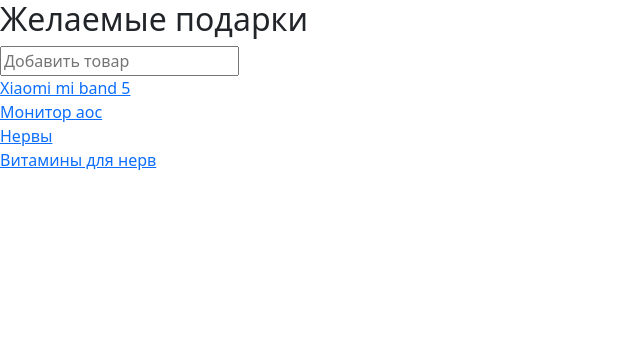
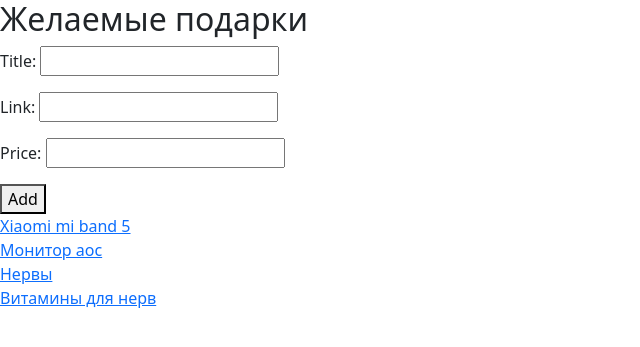
Before and after one commit to yurok0900/wishlist, a Django app: page /wisher/1/ in a window 1280 px wide. Shown: the top 347 px of the page, without its empty margins (0-640 px from the left). Run offline with Django 3.2, Linux system fonts and the light colour scheme; a user stored in the database is signed in; data comes from the database, SQL or seed files in the repository; both versions use the stored data as it was after the commit.

Commit message:
add button and function

```diff
--- /dev/null
+++ b/main/forms.py
@@ -0,0 +1,8 @@
+from django import forms
+from .models import Product
+
+class ProductForm(forms.ModelForm):
+
+    class Meta:
+        model = Product
+        fields = ('title', 'link', 'price')
--- a/main/models.py
+++ b/main/models.py
@@ -4,17 +4,20 @@ from django.contrib.auth.models import User
 class Product(models.Model):
     """ Таблица "Товаров"
 
-
     id
     Название товара
     Ссылка на товар
     Цена на товар
     Дата и время создания записи
+
     """
     title = models.CharField(max_length=120)
     link = models.URLField()
     price = models.IntegerField()
-    create_at = models.DateTimeField(auto_created=True)
+    create_at = models.DateTimeField(
+        auto_now_add=True,
+        auto_created=True
+        )
 
     def __str__(self):
         return self.title
@@ -22,12 +25,12 @@ class Product(models.Model):
 class WishList(models.Model):
     """ Таблица "Список желаемых подарков"
 
-
     id
     Название
     Владелец (Пользователь)
     Товары - ManyToMany
     Скрыт ли - bool
+
     """
     title = models.CharField(max_length=120)
     owner = models.ForeignKey(User, on_delete=models.CASCADE)
--- a/main/templates/wishlist.html
+++ b/main/templates/wishlist.html
@@ -1,9 +1,14 @@
 {% extends 'base.html' %}
 
 {% block body %}
+
     <h2> Желаемые подарки</h2>
     {% if is_owner_list %}
-        <input type="text" placeholder="Добавить товар"></br>
+        <form method="POST">
+            {% csrf_token %}
+            {{ form.as_p}}
+            <button type="submit">Add</button>
+        </form>
     {% endif %}
         {% for product in wishlist.product.all %}
         <a href="{{ product.link }}">{{ product.title }}</a><br>
--- a/main/views.py
+++ b/main/views.py
@@ -1,6 +1,8 @@
 from django.shortcuts import render, get_object_or_404
 
 from .models import WishList
+from .forms import ProductForm
+
 
 def index(request):
     return render(request,'index.html',{})
@@ -9,12 +11,25 @@ def about(request):
     return render(request,'about.html',{})
 
 def list_page(request, pk):
+    """
+    View page the wishlist.
+    """
     wishlist = get_object_or_404(WishList, pk=pk)
+
+    if request.method == 'POST':
+        form = ProductForm(request.POST)
+        product = form.save()
+        wishlist.product.add(product)
+        wishlist.save()
+    elif request.method == 'GET':
+        form = ProductForm
+
     return render(
         request,
         'wishlist.html',
         {
-            'wishlist':wishlist,
+            'wishlist': wishlist,
             'is_owner_list': wishlist.owner == request.user,
+            'form': form,
         }
     )
```
Also changed, not shown: db.sqlite3, main/migrations/0003_alter_product_create_at.py (added).
